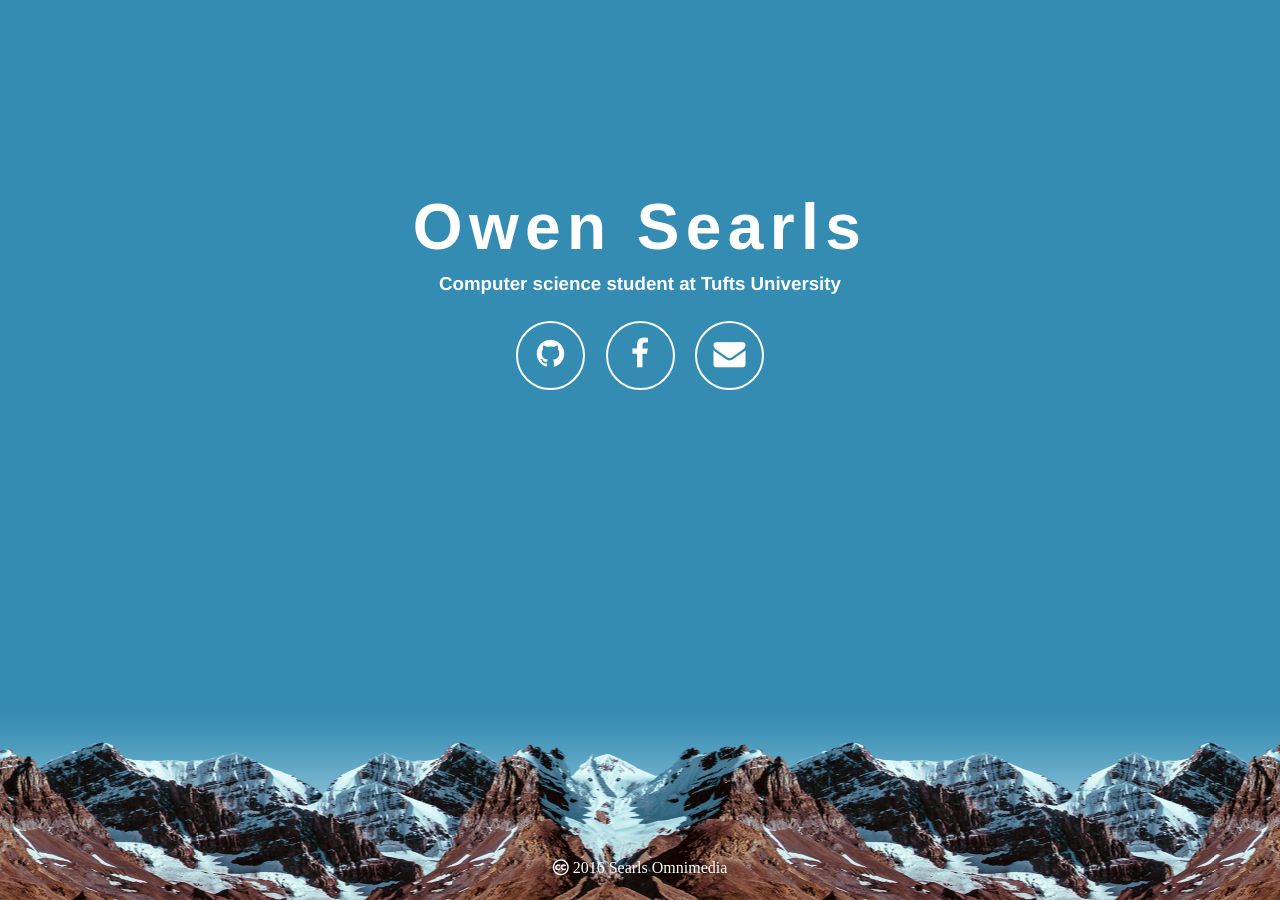
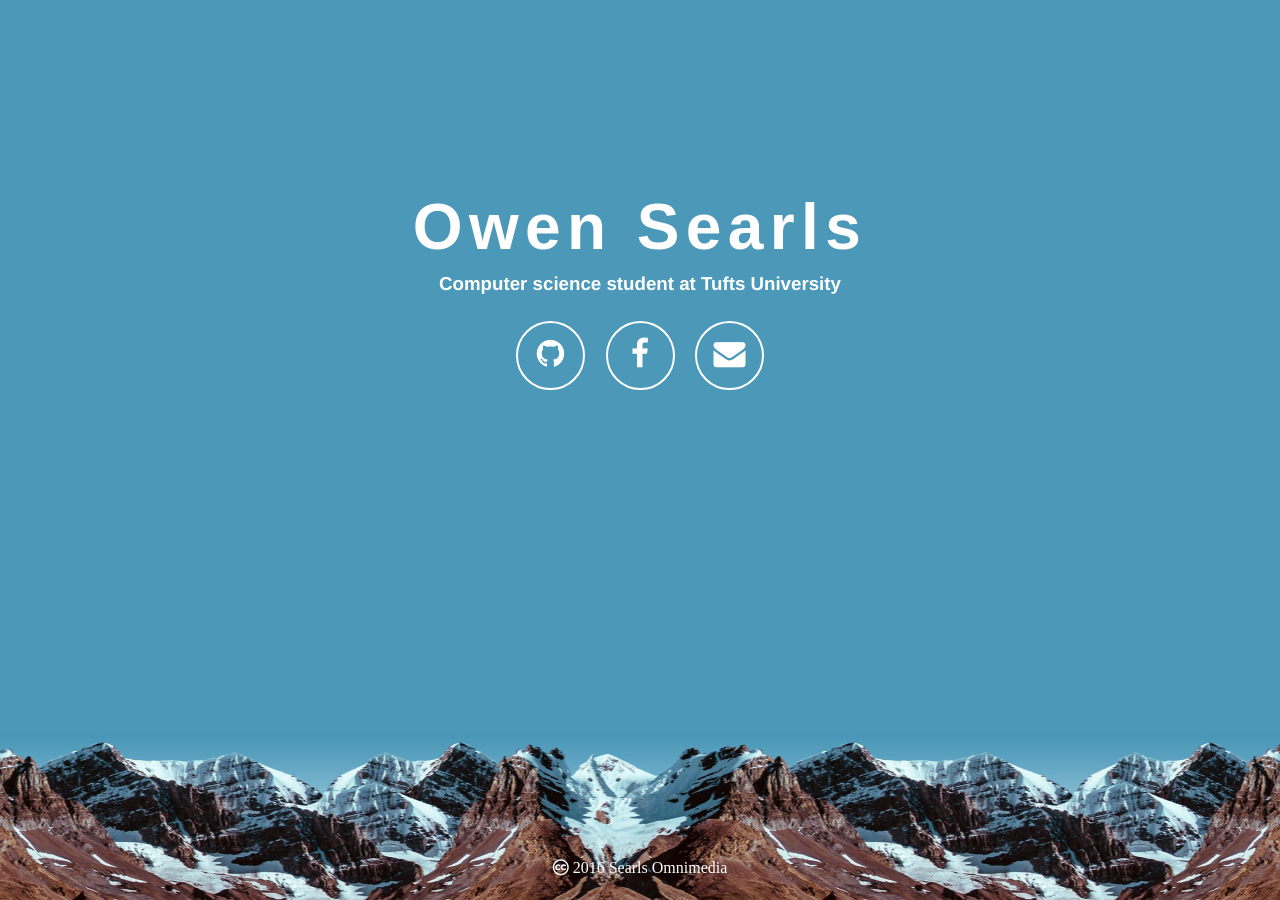
Before and after one commit to owensearls/owensearls.github.io, a Jekyll site: the page built from index.html, in a window 1280 px wide. Built offline with Jekyll 4.4.1, drawn with Linux system fonts in a browser that asks for light colours; nearby versions of some CDN libraries.

Commit message:
lightened background

```diff
--- a/_config.yml
+++ b/_config.yml
@@ -13,7 +13,7 @@ linked_in_username: your_linked_in_username_goes_here
 email: owen@searls.net
 
 front_img: yes
-front_img_path: "images/background2.jpg"
+front_img_path: "images/background3.jpg"
 #front_img_path: "https://external.url/image.jpg"
 
 # Build settings
--- a/_includes/background.html
+++ b/_includes/background.html
@@ -3,7 +3,7 @@
 <style>
 /* Background */
 #background {
-    background: #348cb2 url("../{{ site.front_img_path }}") bottom left;
+    background: #4B98B9 url("../{{ site.front_img_path }}") bottom left;
     background-repeat: repeat-x;
     height: 100%;
     left: 0;
```
Also changed, not shown: images/background3.jpg (added).
